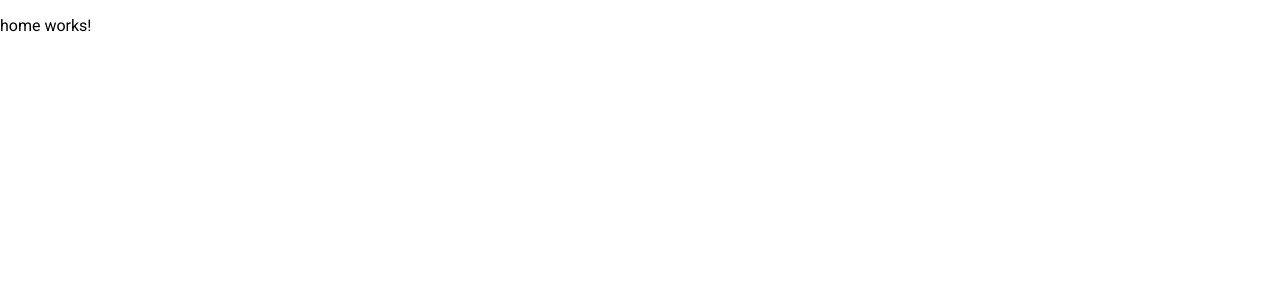
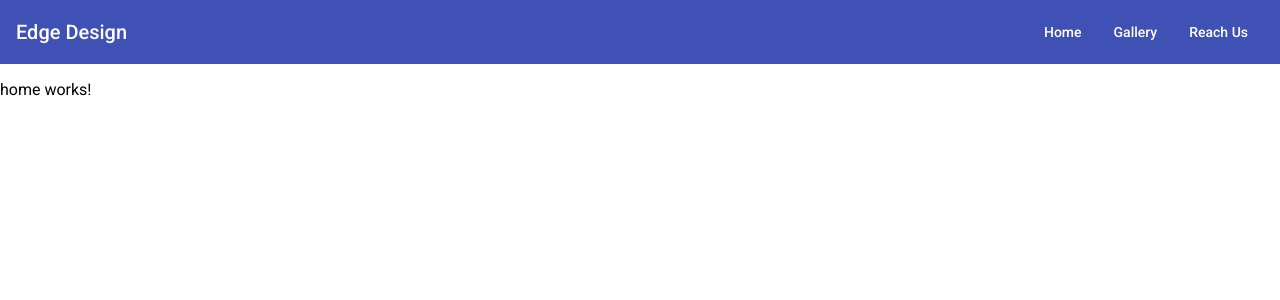
Before and after one commit to asfathahamed/edgedesign, an Angular app: page / in a window 1280 px wide. Shown: the top 300 px of the page. Built offline with nearby package versions, Linux system fonts and the light colour scheme.

Commit message:
Main Header Created

```diff
--- a/src/app/app.component.html
+++ b/src/app/app.component.html
@@ -1 +1,10 @@
+<mat-toolbar color="primary">
+  <mat-toolbar-row>
+    <span>Edge Design</span>
+    <span class="middle-spacer"></span>
+    <button mat-button>Home</button>
+    <button mat-button>Gallery</button>
+    <button mat-button>Reach Us</button>
+  </mat-toolbar-row>
+</mat-toolbar>
 <router-outlet></router-outlet>
--- /dev/null
+++ b/src/assets/styles/helper.less
@@ -0,0 +1,3 @@
+.middle-spacer {
+  flex: 1 1 auto;
+}
--- a/src/styles.less
+++ b/src/styles.less
@@ -1,4 +1,6 @@
 /* You can add global styles to this file, and also import other style files */
+@import '~@angular/material/prebuilt-themes/indigo-pink.css';
+@import './assets/styles/helper.less';
 
 html, body { height: 100%; }
 body { margin: 0; font-family: Roboto, "Helvetica Neue", sans-serif; }
```
Also changed, not shown: src/app/app.module.ts (+5 -2 lines), src/app/shared/shared-material.module.ts (added, +20 -0 lines).
